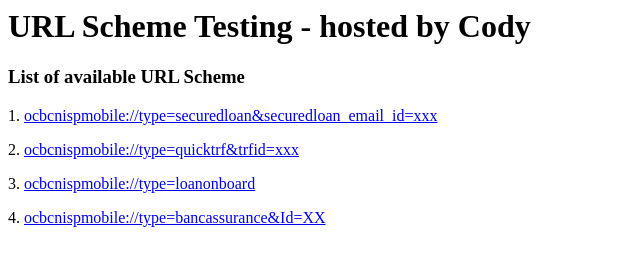
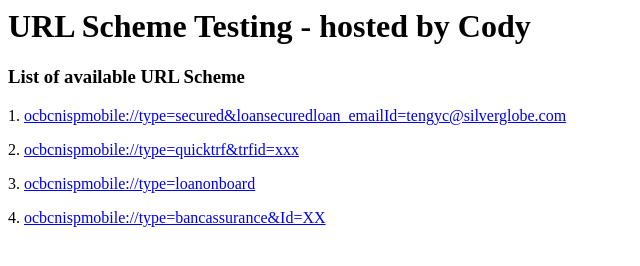
Before and after one commit to codyteng/documentation-dynamic-ui, a plain HTML site: page url_scheme.html in a window 1280 px wide. Shown: the whole page, without its empty margins (0-640 px from the left). Drawn offline with Linux system fonts and the light colour scheme.

Commit message:
Update URL Scheme

```diff
--- a/url_scheme.html
+++ b/url_scheme.html
@@ -6,7 +6,7 @@
 <body>
 
 <h3>List of available URL Scheme</h3>
-<p> 1. <a href="ocbcnispmobile://type=securedloan&securedloan_email_id=xxx">ocbcnispmobile://type=securedloan&securedloan_email_id=xxx</a>
+<p> 1. <a href="ocbcnispmobile://type=secured&amp;loansecuredloan_emailId=tengyc@silverglobe.com">ocbcnispmobile://type=secured&amp;loansecuredloan_emailId=tengyc@silverglobe.com</a>
 <p> 2. <a href="ocbcnispmobile://type=quicktrf&trfid=xxx">ocbcnispmobile://type=quicktrf&trfid=xxx</a>
 <p> 3. <a href="ocbcnispmobile://type=loanonboard">ocbcnispmobile://type=loanonboard</a>
 <p> 4. <a href="ocbcnispmobile://type=bancassurance&Id=XX">ocbcnispmobile://type=bancassurance&Id=XX</a>
```
